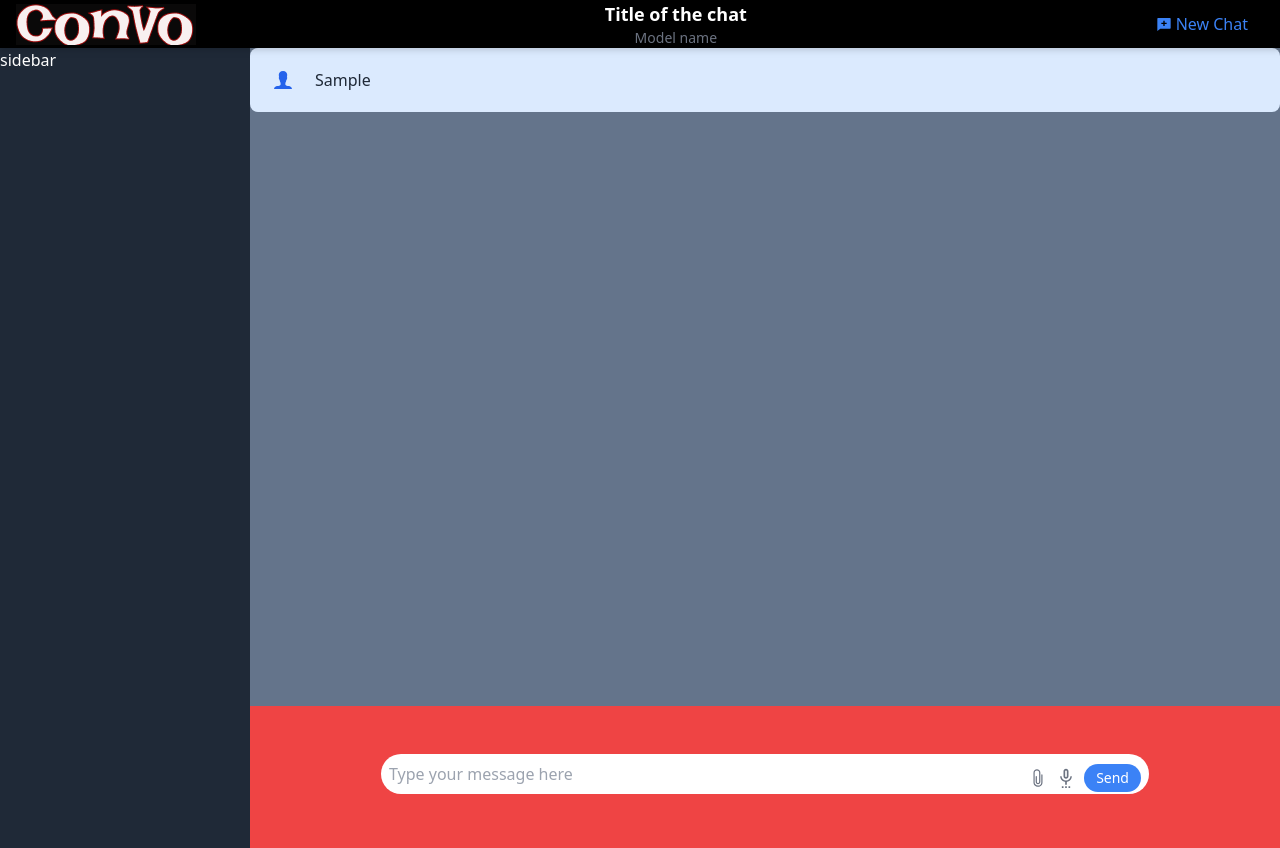
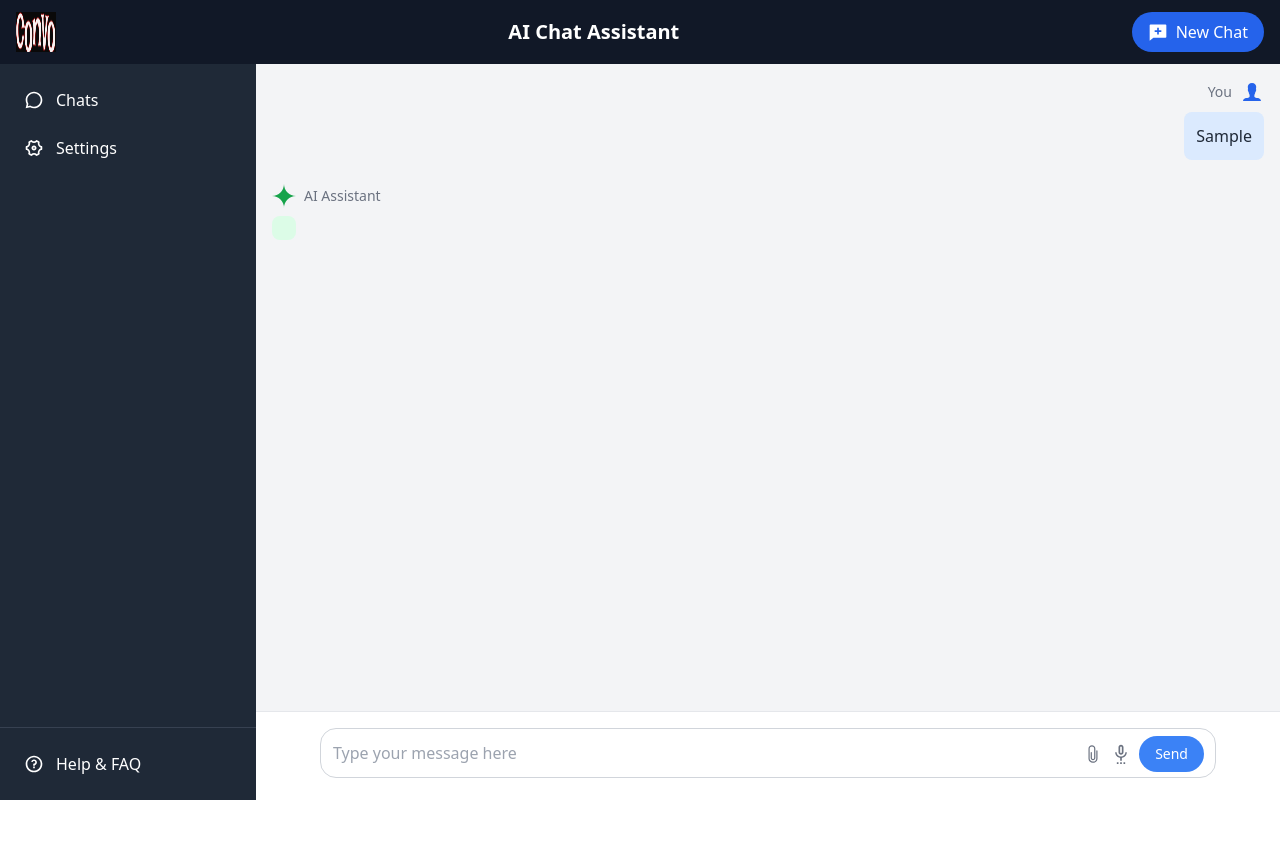
Before and after one commit to gelftheshot/convo, a Next.js app: page / in a window 1280 px wide. Both pictures are taken after typing "Sample" into the empty fields and a click on the button "Send". After the commit the page ends 800 px from the top, so only its background shows below. Built offline with nearby package versions, Linux system fonts and the light colour scheme; no server answers.

Commit message:
each converation now has it's own side

```diff
--- a/app/layout.jsx
+++ b/app/layout.jsx
@@ -1,5 +1,3 @@
-import Header from '../components/header'
-
 export const metadata = {
   title: 'Next.js',
   description: 'Generated by Next.js',
@@ -9,7 +7,6 @@ export default function RootLayout({ children }) {
   return (
     <html lang="en">
       <body>
-      <Header />
         {children}
       </body>
     </html>
--- a/components/chat.jsx
+++ b/components/chat.jsx
@@ -6,45 +6,48 @@ import { useCompletion } from 'ai/react';
 import { v4 as uuidv4 } from 'uuid';
 import Message from "./message";
 
+
 const Chat = () => {
   const [message, setMessage] = useState("");
-  const [newChatMessage, setNewChatMessage] = useState([]);
+  const [chatMessages, setChatMessages] = useState([]);
+  const [streamingMessage, setStreamingMessage] = useState(null);
   const textareaRef = useRef(null);
-  const { completion, complete } = useCompletion({
+  const chatWindowRef = useRef(null);
+  const { completion, complete, isLoading } = useCompletion({
     api: '/api/completion',
   });
+
   useEffect(() => {
     if (textareaRef.current) {
       textareaRef.current.style.height = "auto";
-      const newHeight = Math.min(textareaRef.current.scrollHeight, 150); // Max height of 150px
+      const newHeight = Math.min(textareaRef.current.scrollHeight, 150);
       textareaRef.current.style.height = newHeight + "px";
-      // Adjust border radius based on height
       const borderRadius = newHeight > 40 ? "1rem" : "9999px";
       textareaRef.current.style.borderRadius = borderRadius;
     }
   }, [message]);
 
+  useEffect(() => {
+    if (chatWindowRef.current) {
+      chatWindowRef.current.scrollTop = chatWindowRef.current.scrollHeight;
+    }
+  }, [chatMessages, streamingMessage]);
 
   const handleSubmit = async (e) => {
     e.preventDefault();
-    setNewChatMessage((prev) => [
-      ...prev,
-      {
-        _id: uuidv4(),
-        text: message,
-        role: "user"
-      }
-    ]);
-    setMessage(""); // Clear the input after sending
+    if (!message.trim()) return;
+
+    const userMessage = { _id: uuidv4(), text: message, role: "user" };
+    setChatMessages((prev) => [...prev, userMessage]);
+    setMessage("");
+    setStreamingMessage({ _id: uuidv4(), text: "", role: "assistant" });
 
     try {
-      const response = await complete(message);
-      // We don't need to add the assistant's message here anymore
-      // as it will be streamed and displayed in real-time
+      await complete(message);
     } catch (error) {
       console.error("Error completing message:", error);
-      // Optionally, you can add an error message to the chat
-      setNewChatMessage((prev) => [
+      setStreamingMessage(null);
+      setChatMessages((prev) => [
         ...prev,
         {
           _id: uuidv4(),
@@ -55,40 +58,58 @@ const Chat = () => {
     }
   };
 
+  useEffect(() => {
+    if (completion) {
+      setStreamingMessage((prev) =>
+        prev ? { ...prev, text: completion } : null
+      );
+    }
+  }, [completion]);
+
+  useEffect(() => {
+    if (!isLoading && streamingMessage) {
+      setChatMessages((prev) => [...prev, streamingMessage]);
+      setStreamingMessage(null);
+    }
+  }, [isLoading, streamingMessage]);
   return (
-    <div className="text-white flex flex-col h-screen">
-      <div className="bg-slate-500 flex-1">
-      {newChatMessage.map(message => (
+<div className="flex-1 flex flex-col bg-gray-100">
+  <div ref={chatWindowRef} className="flex-1 overflow-y-auto p-4 space-y-6">
+    {chatMessages.map(message => (
       <Message key={message._id} role={message.role} content={message.text} />
     ))}
-      {!!completion && (
-        <Message role="assistant" content={completion} />
+    {streamingMessage && (
+      <Message role={streamingMessage.role} content={streamingMessage.text || "Thinking..."} />
     )}
   </div>
-      <footer className="bg-red-500 p-12">
-        <form onSubmit={handleSubmit} className="max-w-3xl mx-auto">
-          <fieldset className="flex items-end">
-            <div className="relative flex-grow">
+      <footer className="bg-white border-t border-gray-200 p-4">
+        <form onSubmit={handleSubmit} className="max-w-4xl mx-auto">
+          <div className="relative">
             <textarea
               ref={textareaRef}
-                className="w-full p-2 pr-24 text-black resize-none transition-all duration-200 ease-in-out"
-                style={{ maxHeight: "150px", overflowY: "auto" }}
+              className="w-full p-3 pr-24 text-gray-700 border border-gray-300 rounded-lg resize-none transition-all duration-200 ease-in-out focus:outline-none focus:ring-2 focus:ring-blue-500"
+              style={{ maxHeight: "150px", minHeight: "50px", overflowY: "auto" }}
               rows="1"
               placeholder="Type your message here"
               value={message}
               onChange={(e) => setMessage(e.target.value)}
             ></textarea>
-              <div className="absolute right-2 bottom-2 flex items-center">
-                <button type="button" className="mr-2 text-gray-500 hover:text-gray-700">
+            <div className="absolute right-3 bottom-3 flex items-center space-x-2">
+              <button type="button" className="text-gray-500 hover:text-gray-700">
                 <IoIosAttach size={20} />
               </button>
-                <button type="button" className="mr-2 text-gray-500 hover:text-gray-700">
+              <button type="button" className="text-gray-500 hover:text-gray-700">
                 <MdOutlineSettingsVoice size={20} />
               </button>
-                <button type="submit" className="bg-blue-500 text-white px-3 py-1 rounded-full text-sm">Send</button>
+              <button
+                type="submit"
+                className="bg-blue-500 text-white px-4 py-2 rounded-full text-sm font-medium hover:bg-blue-600 focus:outline-none focus:ring-2 focus:ring-blue-500 focus:ring-offset-2"
+                disabled={isLoading}
+              >
+                {isLoading ? 'Sending...' : 'Send'}
+              </button>
             </div>
           </div>
-          </fieldset>
         </form>
       </footer>
     </div>
--- a/components/header.jsx
+++ b/components/header.jsx
@@ -6,28 +6,17 @@ import { RiChatNewFill } from "react-icons/ri";
 
 const Header = () => {
   return (
-    <header className='flex items-center h-12 px-2 mx-0 py-6 text-white md:px-4 bg-black drop-shadow-md'>
-        <div className="mr-auto">
-            <Link href='/'>
-                <Image src={logo} alt='logo' className='w-13 hover:cursor-pointer:scale-105' />
-            </Link>
-        </div>
-        <div className="flex items-center justify-center flex-grow">
-            <Link href='/'>
-            </Link>
-            <div>
-                <h1 className="text-lg font-bold">Title of the chat</h1>
-                <div className="flex justify-center">
-                    <span className="text-gray-500 text-sm">Model name</span>
-                </div>
-            </div>
-        </div>
-        <div>
-            <button className="flex items-center space-x-1 mr-4 text-blue-500 hover:text-blue-700">
-                <RiChatNewFill className="w-4 h-4" />
-                <span>New Chat</span>
-            </button>
-        </div>
+    <header className='flex items-center h-16 px-4 text-white bg-gray-900 w-full'>
+      <div className="flex items-center justify-between w-full max-w-screen-xl mx-auto">
+        <Link href='/'>
+          <Image src={logo} alt='logo' className='w-10 h-10 hover:opacity-80 transition-opacity' />
+        </Link>
+        <h1 className="text-xl font-bold">AI Chat Assistant</h1>
+        <button className="flex items-center space-x-2 px-4 py-2 bg-blue-600 text-white rounded-full hover:bg-blue-700 transition-colors">
+          <RiChatNewFill className="w-5 h-5" />
+          <span>New Chat</span>
+        </button>
+      </div>
     </header>
   )
 }
--- a/components/homeComp.jsx
+++ b/components/homeComp.jsx
@@ -1,11 +1,15 @@
 import Chat from "./chat";
 import Sidebar from "./sidebar";
+import Header from "./header";
 
 const HomeComponent = () => {
   return (
-    <div className="grid h-screen grid-cols-[250px_1fr]">
+    <div className="flex flex-col h-screen">
+      <Header />
+      <div className="flex flex-1 overflow-hidden">
         <Sidebar />
         <Chat />
+      </div>
     </div>
   );
 };
--- a/components/message.jsx
+++ b/components/message.jsx
@@ -4,14 +4,17 @@ import { SiGooglegemini } from "react-icons/si";
 
 const Message = ({ role, content }) => {
   return (
-    <div className={`grid grid-cols-[25px_1fr] gap-5 p-5 rounded-lg ${role === 'user' ? 'bg-blue-100' : 'bg-green-100'}`}>
-        <div className="flex items-center justify-center">
-          {role === 'user' ?
-            <IoIosPerson className="text-2xl text-blue-600" /> :
-            <SiGooglegemini className="text-2xl text-green-600" />
-          }
-        </div>
+    <div className={`flex flex-col ${role === 'user' ? 'items-end' : 'items-start'}`}>
+      <div className={`flex items-center ${role === 'user' ? 'flex-row-reverse' : 'flex-row'} mb-2`}>
+        {role === 'user' ?
+          <IoIosPerson className="text-2xl text-blue-600 ml-2" /> :
+          <SiGooglegemini className="text-2xl text-green-600 mr-2" />
+        }
+        <span className="text-sm text-gray-500">{role === 'user' ? 'You' : 'AI Assistant'}</span>
+      </div>
+      <div className={`max-w-3/4 p-3 rounded-lg ${role === 'user' ? 'bg-blue-100' : 'bg-green-100'}`}>
         <div className="text-gray-800">{content}</div>
+      </div>
     </div>
   )
 }
--- a/components/sidebar.jsx
+++ b/components/sidebar.jsx
@@ -1,7 +1,30 @@
+import { RiChat3Line, RiSettings4Line, RiQuestionLine } from "react-icons/ri";
+
 const Sidebar = () => {
   return (
-    <div className="bg-gray-800 text-white">
-      sidebar
+    <div className="w-64 bg-gray-800 text-white flex flex-col">
+      <nav className="flex-1 p-4">
+        <ul className="space-y-2">
+          <li>
+            <a href="#" className="flex items-center space-x-3 p-2 rounded-lg hover:bg-gray-700 transition-colors">
+              <RiChat3Line className="w-5 h-5" />
+              <span>Chats</span>
+            </a>
+          </li>
+          <li>
+            <a href="#" className="flex items-center space-x-3 p-2 rounded-lg hover:bg-gray-700 transition-colors">
+              <RiSettings4Line className="w-5 h-5" />
+              <span>Settings</span>
+            </a>
+          </li>
+        </ul>
+      </nav>
+      <div className="p-4 border-t border-gray-700">
+        <a href="#" className="flex items-center space-x-3 p-2 rounded-lg hover:bg-gray-700 transition-colors">
+          <RiQuestionLine className="w-5 h-5" />
+          <span>Help & FAQ</span>
+        </a>
+      </div>
     </div>
   )
 }
```
Lines whose indentation alone changed are shown as unchanged.
